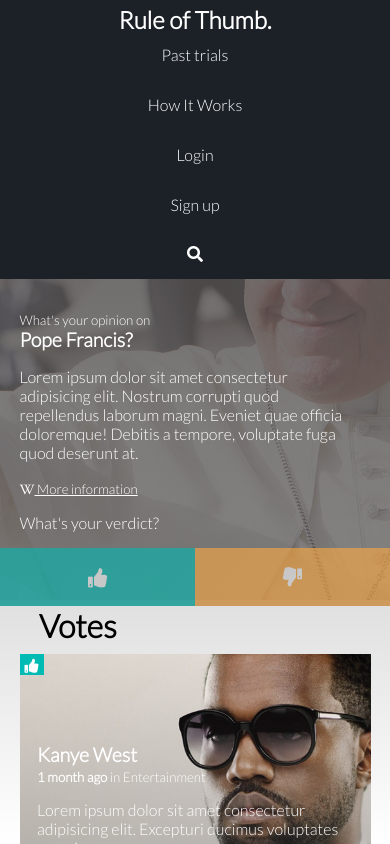
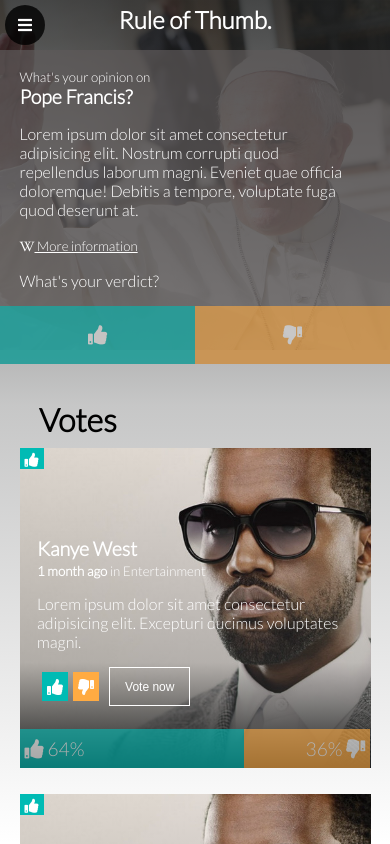
Before and after one commit to Caivan/rule-of-thumb, an Angular app: page /home in a window 390 px wide. Shown: the top 844 px of the page. Built offline with nearby package versions, Linux system fonts and the light colour scheme.

Commit message:
Adjust menu style in responsive

```diff
--- a/src/app/header-trial-box/header-trial-box.component.css
+++ b/src/app/header-trial-box/header-trial-box.component.css
@@ -67,6 +67,7 @@
     color: var(--foreground-default);
     opacity: 0.6;
     font-size: 1.2em;
+    z-index: 2;
 }
 .likes-results-bar {
     border: 0px;
@@ -95,6 +96,7 @@
 @media screen and (max-width: 767px){
 	.trial-box {
         width: 80%;
+        top: -25px;
     }
 }
 @media screen and (max-width: 480px){
--- a/src/app/header/header.component.css
+++ b/src/app/header/header.component.css
@@ -11,7 +11,21 @@
     justify-content: space-around;
     flex-wrap: wrap;
     position: relative;
-    z-index: 1;
+    z-index: 5;
+}
+.burger-button {
+    width: 40px;
+    height: 40px;
+    border-radius: 50%;
+    background-color: rgba(0, 0, 0, .8);
+    display: none;
+    line-height: 40px;
+    text-align: center;
+    position: fixed;
+    z-index: 100;
+    left: 5px;
+    top: 5px;
+    color: white;
 }
 .menu {
     height: inherit;
@@ -84,11 +98,32 @@
 
 /** Tablet */
 @media screen and (max-width: 767px){
-	.header-menu {
+    .header {
+        height: 50px;
+    }
+    .burger-button{
+        display: block;
+    }
+    .header-menu {
         display: block;
         height: auto;
         text-align: center;
-        background-color: #1b2127;
+    }
+    .menu {
+        position: fixed;
+        background-color: rgba(15, 15, 15, .9);
+        z-index: 5;
+        top: 0;
+        left: -100vw;
+        width: 100vw;
+        bottom: 0;
+        display: flex;
+        align-items: center;
+        justify-content: center;
+        transition: .3s;
+    }
+    .menu.is-active {
+        left: 0;
     }
     .menu-title {
         font-size: x-large;
@@ -107,7 +142,10 @@
         justify-content: center;
     }
     .hero {
-        height: auto;
+        height: 350px;
         overflow: hidden;
     }
+    .hero-image{
+        height: inherit;
+    }
 }
--- a/src/app/header/header.component.html
+++ b/src/app/header/header.component.html
@@ -1,9 +1,10 @@
+<i class="fas fa-bars burger-button" (click)="openCloseMenu ()"></i>
 <header class="header">
     <div class="header-menu">
         <span class="menu-title">
             Rule of Thumb.
         </span>
-        <nav class="menu">
+        <nav [ngClass]="isOpen ? ['menu', 'is-active'] :['menu'] ">
             <ul class="menu-options">
                 <li>
                     <a href="">Past trials</a>
--- a/src/app/header/header.component.ts
+++ b/src/app/header/header.component.ts
@@ -7,9 +7,16 @@
 })
 export class HeaderComponent implements OnInit {
 
-  constructor() { }
+  isOpen: boolean;
+
+  constructor() {
+    this.isOpen = false;
+  }
 
   ngOnInit(): void {
   }
 
+  openCloseMenu () {
+    this.isOpen = !this.isOpen;
+  }
 }
```
